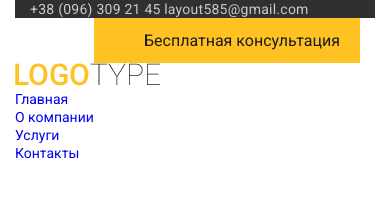
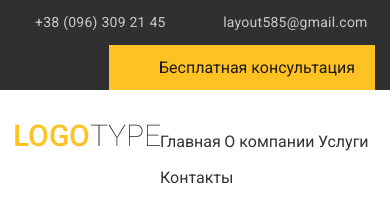
Before and after one commit to olexandrUA/1-site-21.02.22, a plain HTML site: page index.html in a window 390 px wide. Drawn offline with Linux system fonts and the light colour scheme.

Commit message:
50:00 header__phone

```diff
--- a/css/style.css
+++ b/css/style.css
@@ -39,7 +39,7 @@ header{
   padding: 5px 20px 4px 50px;
   font-size: 16px;
 }
-.header__btn::after{
+.header__contacts::after{
   content: "";
   clear: both;
   display: block;
@@ -48,4 +48,27 @@ header{
 .header__email{
   color: #cbcacb;
   letter-spacing: 0.25px;
+  line-height: 45px;
 }
+.header__phone{
+  padding-left: 20px;
+  padding-right: 30px;
+}
+.header__email{
+  padding-left: 24px;
+}
+.header__content{
+  padding: 34px 0px 23px;
+}
+.header__content-inner{
+  display: flex;
+  justify-content: space-between;
+}
+.menu li{
+  display: inline-block;
+}
+.menu a{
+  color: #323232;
+  font-size: 16px;
+  line-height: 36px;
+}
--- a/index.html
+++ b/index.html
@@ -14,15 +14,18 @@
 
 <body>
   <header class="header">
-    <div class="container">
     <div class="header__top">
       <div class="container">
+        <div class="header__contacts">
           <a class="header__phone" href="tel:380963092145">+38 (096) 309 21 45</a>
           <a class="header__email" href="#">layout585@gmail.com </a>
           <a class="header__btn" href="#"> Бесплатная консультация</a>
         </div>
       </div>
+    </div>
     <div class="header__content">
+      <div class="container">
+        <div class="header__content-inner">
           <div class="header__logo">
             <a href="#">
               <img src="img/logo.png" alt="">
@@ -38,6 +41,7 @@
           </nav>
         </div>
       </div>
+    </div>
   </header>
 </body>
 
```
Lines whose indentation alone changed are shown as unchanged.
